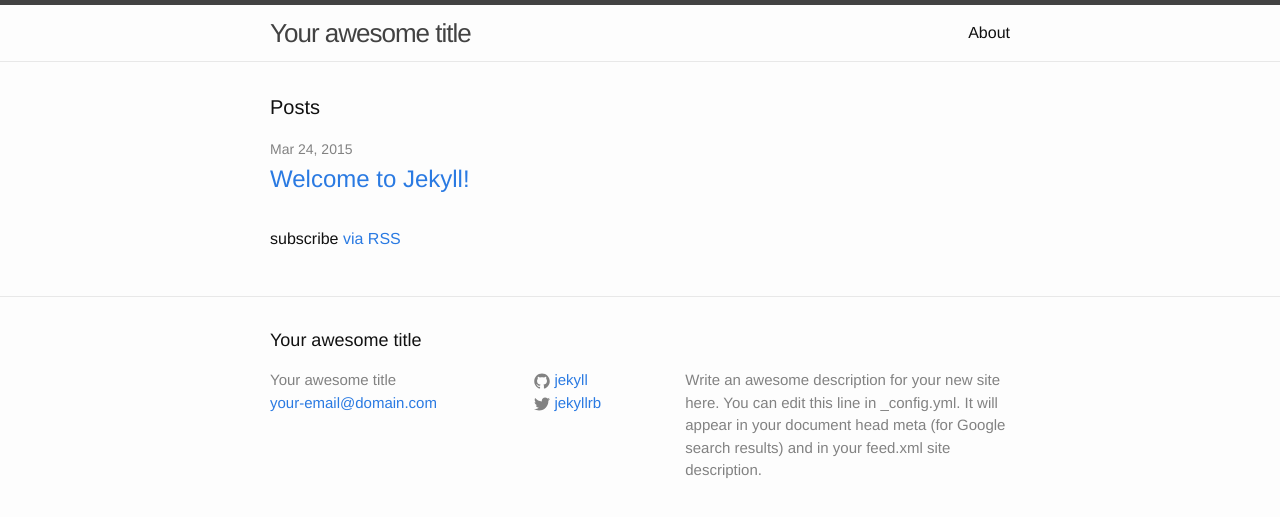
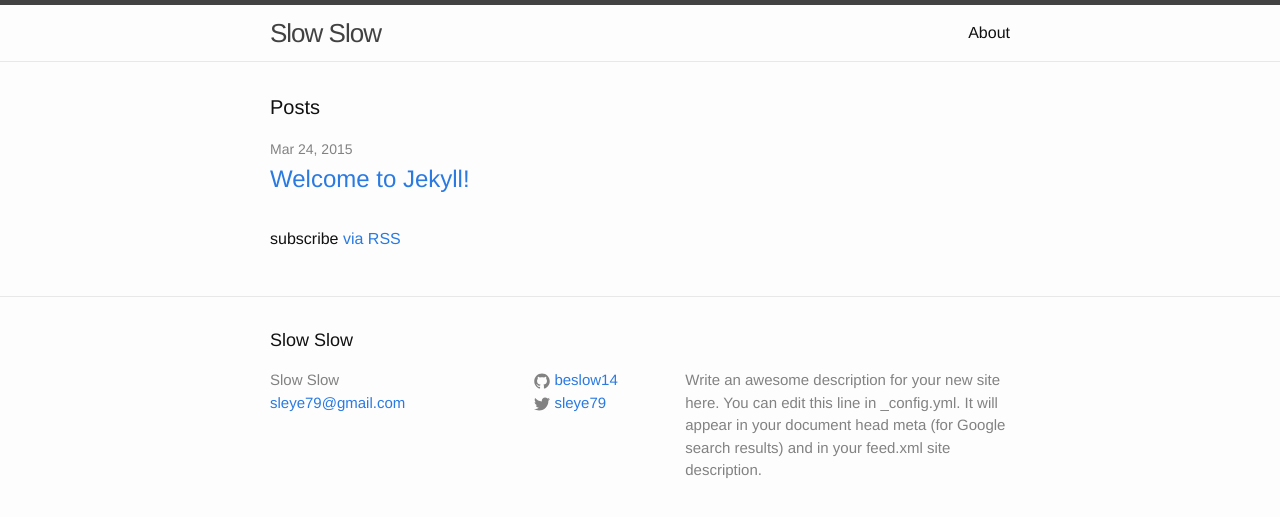
Before and after one commit to beslow14/beslow14.github.io, a Jekyll site: the page built from index.html, in a window 1280 px wide. Shown: the top 517 px of the page. Built offline with Jekyll 4.4.1, drawn with Linux system fonts in a browser that asks for light colours.

Commit message:
Update _config.yml

```diff
--- a/_config.yml
+++ b/_config.yml
@@ -1,14 +1,14 @@
 # Site settings
-title: Your awesome title
-email: your-email@domain.com
+title: Slow Slow
+email: sleye79@gmail.com
 description: > # this means to ignore newlines until "baseurl:"
   Write an awesome description for your new site here. You can edit this
   line in _config.yml. It will appear in your document head meta (for
   Google search results) and in your feed.xml site description.
 baseurl: "" # the subpath of your site, e.g. /blog/
-url: "http://yourdomain.com" # the base hostname & protocol for your site
-twitter_username: jekyllrb
-github_username:  jekyll
+url: "http://beslow14.github.io" # the base hostname & protocol for your site
+twitter_username: sleye79
+github_username:  beslow14
 
 # Build settings
 markdown: kramdown
```
